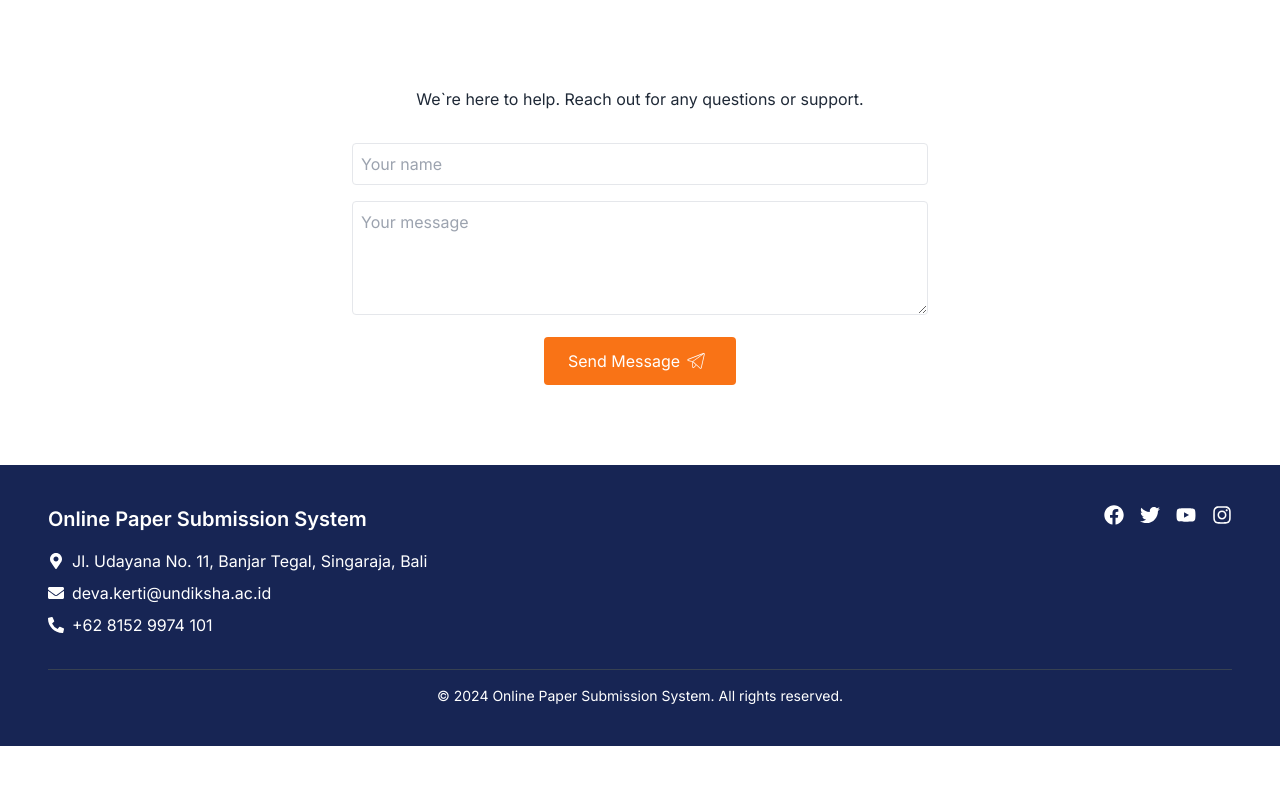
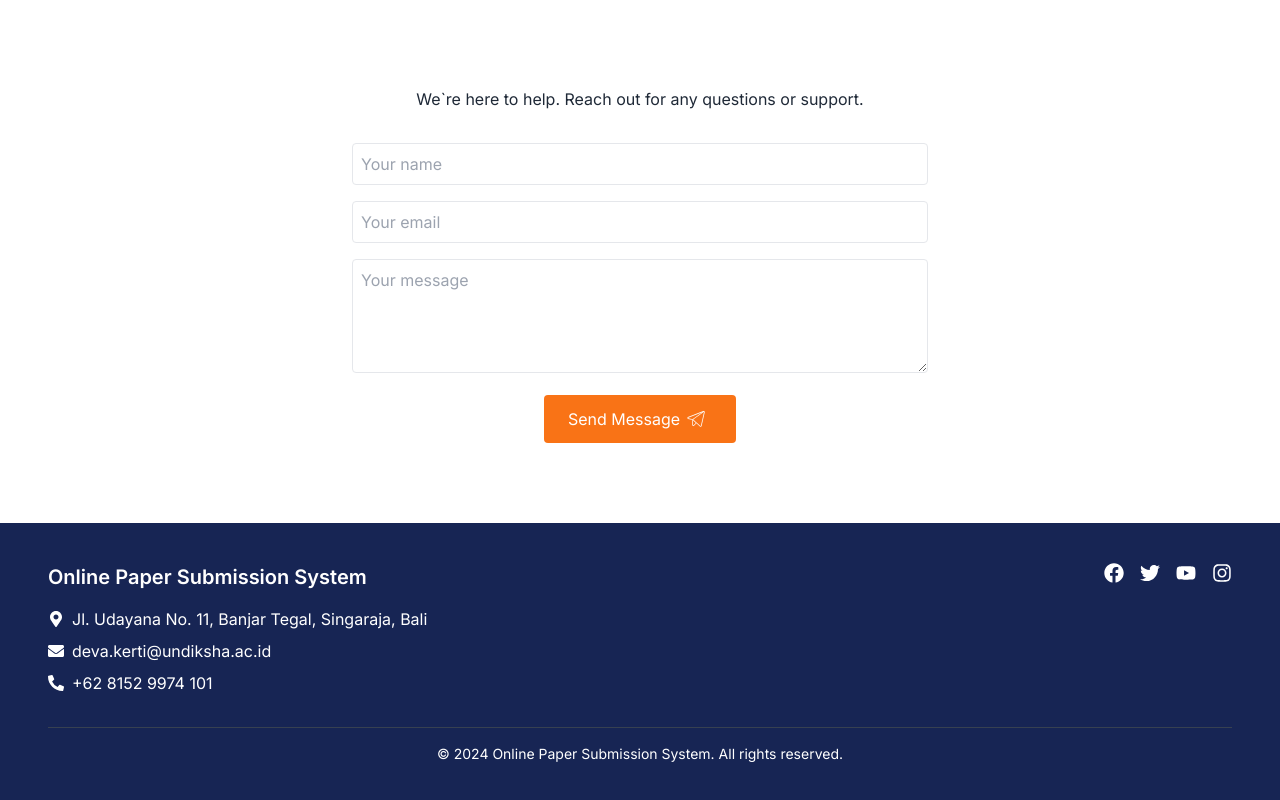
Before and after one commit to madedeva/web-opss, a Next.js app: page / in a window 1280 px wide. Shown: the part 1397-2197 px from the top of the page. Before the commit the page ends 2143 px from the top, so only its background shows below. Built offline with nearby package versions, Linux system fonts and the light colour scheme; no server answers; the database is empty.

Commit message:
send email done

```diff
--- a/app/page.tsx
+++ b/app/page.tsx
@@ -114,6 +114,7 @@ import PartnerSlider from './components/PartnerSlider';
             <p className="mb-8">We`re here to help. Reach out for any questions or support.</p>
             <form className="max-w-xl mx-auto">
                 <input type="text" placeholder="Your name" className="w-full mb-4 p-2 border rounded" />
+                <input type="email" placeholder="Your email" className="w-full mb-4 p-2 border rounded" />
                 <textarea placeholder="Your message" className="w-full mb-4 p-2 border rounded" rows={4}></textarea>
                 <div className="flex justify-center">
                 <button className="bg-orange-500 text-white py-2 px-6 rounded flex items-center transform transition duration-300 hover:scale-105">
```
